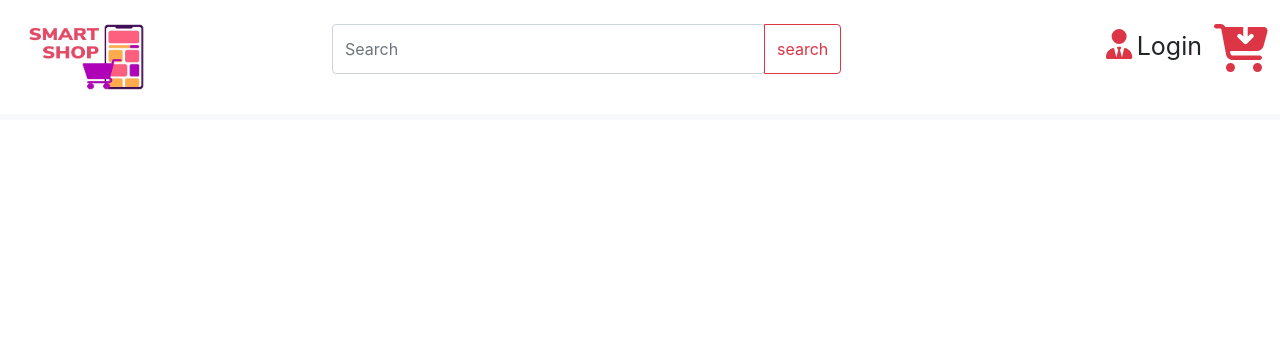
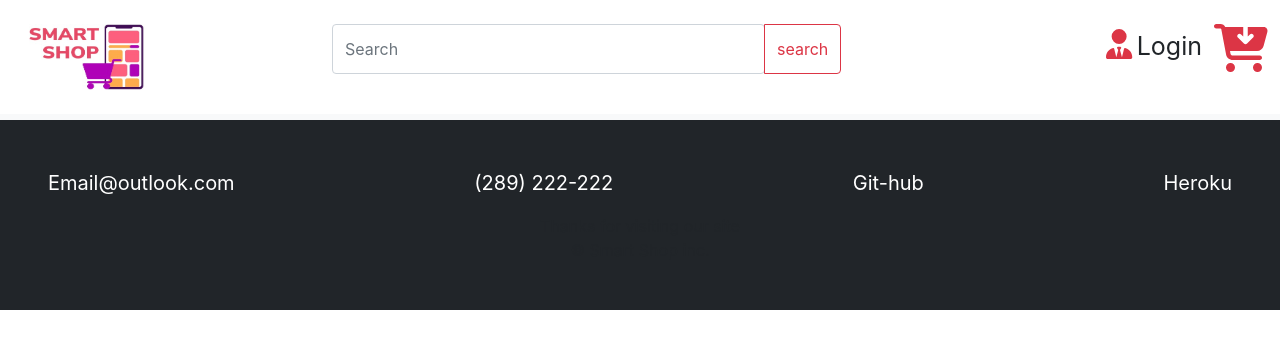
Before and after one commit to Project-3-Group-9/smart-shop, a React (Create React App) app in the folder client/: page /#/resume in a window 1280 px wide. Before the commit this address had no page. Shown: the top 348 px of the page. Built offline with nearby package versions, Linux system fonts and the light colour scheme.

Commit message:
folders structure

```diff
--- a/client/src/App.js
+++ b/client/src/App.js
@@ -4,7 +4,7 @@ import HomePage from './components/HomePage';
 // import Resume from './components/Resume';
 // import Contact from './components/Contact';
 // import Project from './components/Project';
-// import Footer from './components/Footer';
+import Footer from './components/Footer';
 import { HashRouter as Router, Routes, Route } from 'react-router-dom';
 function App() {
   return (
@@ -19,7 +19,7 @@ function App() {
   <Route path="/contact" element={<Contact/>}/>
   <Route path="/resume" element={<Resume/>}/> */}
     </Routes>
-    {/* <Footer/> */}
+    <Footer/>
     </div>
     </Router>
   );
--- a/client/src/components/Footer/index.js
+++ b/client/src/components/Footer/index.js
@@ -0,0 +1,26 @@
+import { FontAwesomeIcon } from '@fortawesome/react-fontawesome'
+import { faEnvelope,faSquarePhone,faCodeCompare,faUser} from '@fortawesome/free-solid-svg-icons'
+function Footer() {
+    return(
+<footer className="p-2 p-md-5 bg-dark">
+
+      <address style={{fontSize:"20px"}} >
+        <ul className=" d-md-flex justify-content-between list-unstyled">
+        <li><a href="mailto:satwinder47@outlook.com" className="text-white text-decoration-none">
+        Email@outlook.com
+          </a></li>
+        <li><a href="tel:2222222222" className="text-white text-decoration-none">
+        (289) 222-222</a></li>
+        <li><a href="" className="text-white text-decoration-none">
+        Git-hub</a></li>
+        <li><a href="" className="text-white text-decoration-none">
+        Heroku</a></li>
+        </ul>
+      </address>
+      <div className="text-center">Thanks for visiting our site</div>
+      <div className="text-center">&copy; Smart Shop inc.</div>
+  </footer>
+    )
+}
+
+export default Footer;
```
